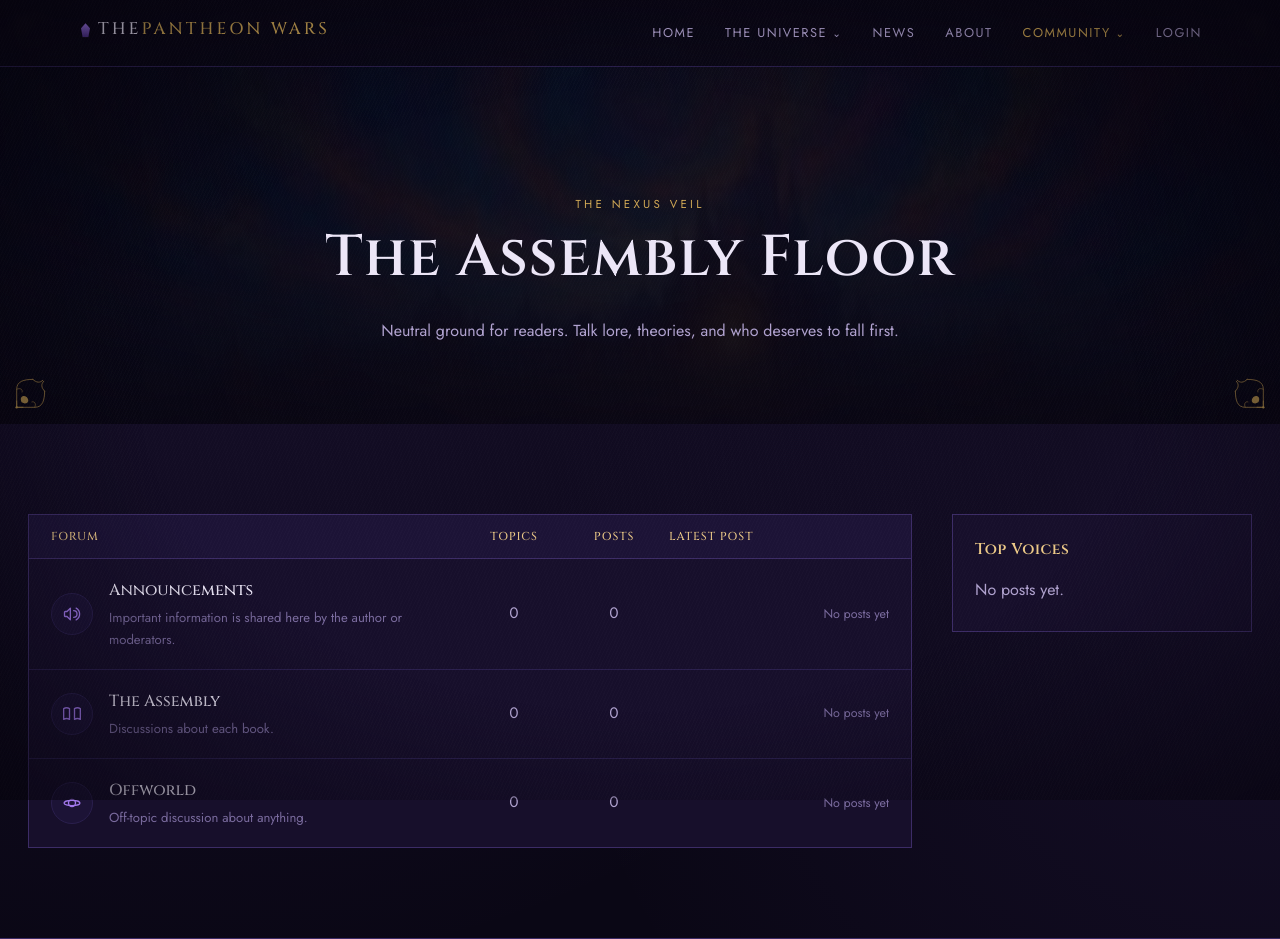
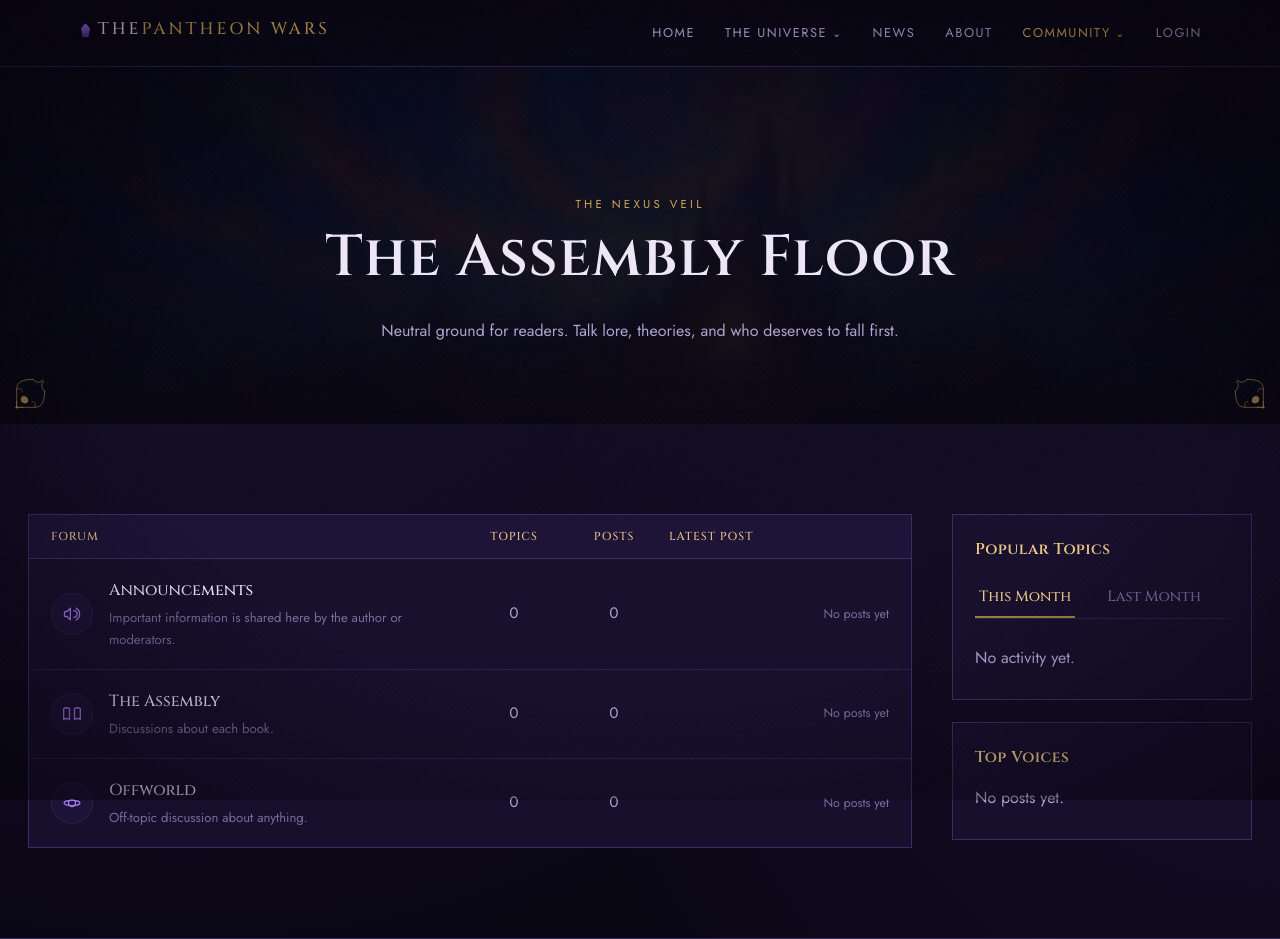
Before and after one commit to simmeh024/thepantheonwars, a PHP site: page /community.html in a window 1280 px wide. Shown: the top 939 px of the page. Run offline with PHP 8.4, Linux system fonts and the light colour scheme.

Commit message:
Add Popular Topics sidebar box with this-month/last-month filter

```diff
--- /dev/null
+++ b/api/topics/popular.php
@@ -0,0 +1,44 @@
+<?php
+require_once __DIR__ . '/../helpers.php';
+
+$period = isset($_GET['period']) ? trim($_GET['period']) : 'this_month';
+if (!in_array($period, ['this_month', 'last_month'], true)) {
+    $period = 'this_month';
+}
+
+$rangeStart = new DateTime('now');
+if ($period === 'last_month') {
+    $rangeStart->modify('first day of last month');
+} else {
+    $rangeStart->modify('first day of this month');
+}
+$rangeStart->setTime(0, 0, 0);
+$rangeEnd = (clone $rangeStart)->modify('+1 month');
+
+$start = $rangeStart->format('Y-m-d H:i:s');
+$end = $rangeEnd->format('Y-m-d H:i:s');
+
+$db = pw_db();
+$stmt = $db->prepare(
+    'SELECT t.id, t.title, t.board,
+            COUNT(c.id) AS reply_count
+     FROM topics t
+     JOIN comments c ON c.topic_id = t.id AND c.is_deleted = 0
+     WHERE t.is_deleted = 0 AND c.created_at >= ? AND c.created_at < ?
+     GROUP BY t.id, t.title, t.board
+     ORDER BY reply_count DESC, t.id DESC
+     LIMIT 3'
+);
+$stmt->execute([$start, $end]);
+$rows = $stmt->fetchAll();
+
+$out = array_map(function ($r) {
+    return [
+        'id' => (int)$r['id'],
+        'title' => $r['title'],
+        'board' => $r['board'],
+        'reply_count' => (int)$r['reply_count'],
+    ];
+}, $rows);
+
+pw_json(['ok' => true, 'period' => $period, 'topics' => $out]);
--- a/community.html
+++ b/community.html
@@ -144,6 +144,16 @@
 
         <aside class="community-sidebar">
           <div class="leaderboard-panel">
+            <h3 class="leaderboard-title">Popular Topics</h3>
+            <div class="profile-menu" id="popular-tabs">
+              <button type="button" class="profile-menu-tab active" data-period="this_month">This Month</button>
+              <button type="button" class="profile-menu-tab" data-period="last_month">Last Month</button>
+            </div>
+            <div id="popular-list"></div>
+            <p id="popular-empty" class="lore-status" hidden>No activity yet.</p>
+          </div>
+
+          <div class="leaderboard-panel">
             <h3 class="leaderboard-title">Top Voices</h3>
             <div id="leaderboard-list"></div>
             <p id="leaderboard-empty" class="lore-status" hidden>No posts yet.</p>
@@ -248,6 +258,10 @@
 
   var leaderboardList = document.getElementById('leaderboard-list');
   var leaderboardEmpty = document.getElementById('leaderboard-empty');
+  var popularTabs = document.getElementById('popular-tabs');
+  var popularList = document.getElementById('popular-list');
+  var popularEmpty = document.getElementById('popular-empty');
+  var popularPeriod = 'this_month';
 
   var currentBoard = null;
   var currentTopicId = null;
@@ -1058,9 +1072,65 @@
       });
   }
 
+  // ---------- Popular Topics sidebar ----------
+
+  function loadPopularTopics() {
+    fetch('/api/topics/popular.php?period=' + encodeURIComponent(popularPeriod), { credentials: 'same-origin' })
+      .then(function (r) { return r.json(); })
+      .then(function (data) {
+        popularList.innerHTML = '';
+        if (!data.ok || !data.topics || !data.topics.length) {
+          popularEmpty.hidden = false;
+          return;
+        }
+        popularEmpty.hidden = true;
+        data.topics.forEach(function (t, i) {
+          var item = document.createElement('div');
+          item.className = 'leaderboard-item';
+
+          var rank = document.createElement('span');
+          rank.className = 'leaderboard-rank';
+          rank.textContent = '#' + (i + 1);
+          item.appendChild(rank);
+
+          var info = document.createElement('div');
+          info.className = 'leaderboard-info';
+
+          var link = document.createElement('a');
+          link.href = '#';
+          link.className = 'popular-title';
+          link.textContent = t.title;
+          link.addEventListener('click', function (e) {
+            e.preventDefault();
+            goToTopic(t.id, t.board);
+          });
+          info.appendChild(link);
+
+          var count = document.createElement('span');
+          count.className = 'leaderboard-count';
+          count.textContent = t.reply_count + (t.reply_count === 1 ? ' reply' : ' replies');
+          info.appendChild(count);
+
+          item.appendChild(info);
+          popularList.appendChild(item);
+        });
+      });
+  }
+
+  popularTabs.querySelectorAll('.profile-menu-tab').forEach(function (tab) {
+    tab.addEventListener('click', function () {
+      if (tab.classList.contains('active')) return;
+      popularTabs.querySelectorAll('.profile-menu-tab').forEach(function (t) { t.classList.remove('active'); });
+      tab.classList.add('active');
+      popularPeriod = tab.getAttribute('data-period');
+      loadPopularTopics();
+    });
+  });
+
   showView('index');
   loadBoardIndex();
   loadLeaderboard();
+  loadPopularTopics();
 })();
 </script>
 </body>
--- a/css/style.css
+++ b/css/style.css
@@ -1985,7 +1985,14 @@ footer.site-footer {
 .topic-op-title { font-size: 1.4rem; margin: 0 0 0.3em; color: var(--gold); }
 
 /* Top Voices leaderboard */
-.leaderboard-panel { border: 1px solid var(--border); background: var(--panel); padding: 22px 22px 12px; }
+.leaderboard-panel { border: 1px solid var(--border); background: var(--panel); padding: 22px 22px 12px; margin-bottom: 22px; }
+.leaderboard-panel:last-child { margin-bottom: 0; }
+.popular-title {
+  color: var(--text); text-decoration: none; font-size: 0.85rem;
+  white-space: nowrap; overflow: hidden; text-overflow: ellipsis; display: block;
+  transition: color 0.2s ease;
+}
+.popular-title:hover { color: var(--gold-bright); }
 .leaderboard-title { font-family: 'Cinzel', serif; font-size: 0.98rem; color: var(--gold-bright); margin: 0 0 14px; letter-spacing: 0.03em; }
 .leaderboard-item { display: flex; align-items: center; gap: 10px; padding: 8px 0; border-bottom: 1px solid var(--border-soft); }
 .leaderboard-item:last-child { border-bottom: none; }
```
